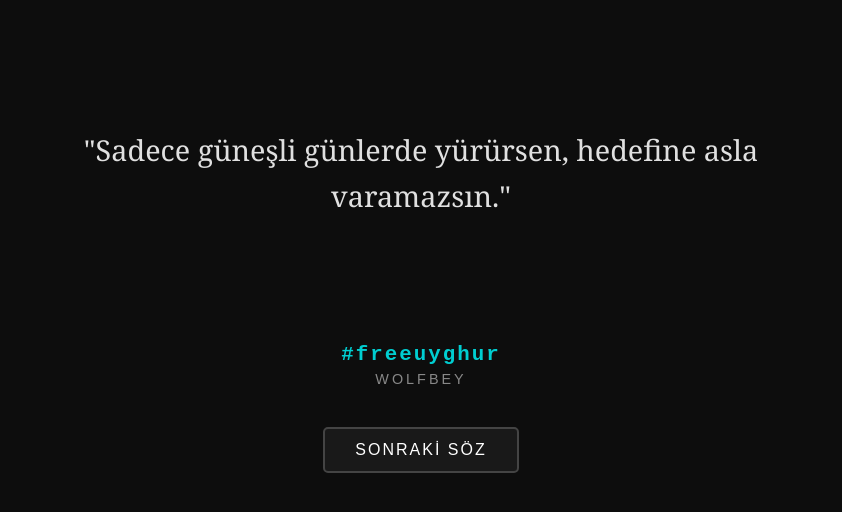
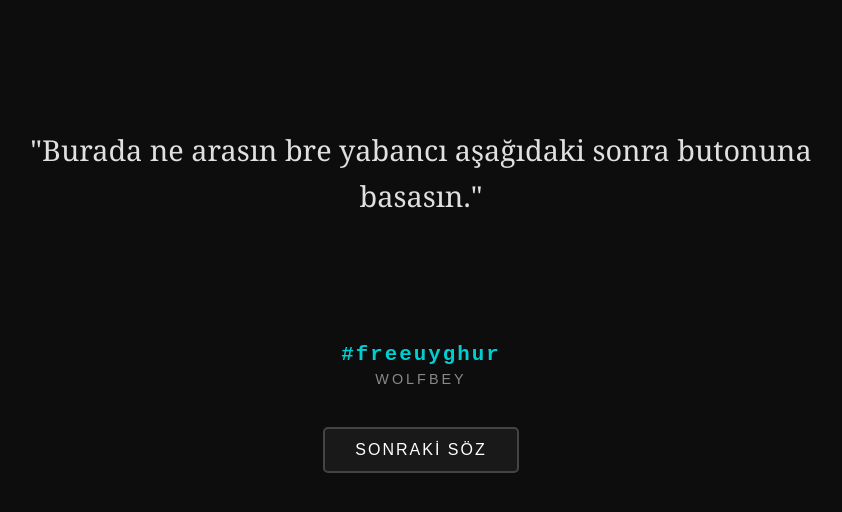
Before and after one commit to WolfBey/wolfbey, a plain HTML site: page index.html in a window 1280 px wide. Shown: the part 152-664 px from the top of the page, without its empty margins (219-1061 px from the left). Drawn offline with Linux system fonts and the light colour scheme.

Commit message:
Update title and quotes in index.html

```diff
--- a/index.html
+++ b/index.html
@@ -3,7 +3,7 @@
 <head>
     <meta charset="UTF-8">
     <meta name="viewport" content="width=device-width, initial-scale=1.0">
-    <title>Sözler - Wolfbey</title>
+    <title>Wolfbey</title>
     <style>
         body, html {
             height: 100%;
@@ -91,9 +91,12 @@
     <script>
         // SÖZ LİSTESİ
         const quotes = [
-            "\"Sadece güneşli günlerde yürürsen, hedefine asla varamazsın.\"",
+            "\"Burada ne arasın bre yabancı aşağıdaki sonra butonuna basasın.\"",
             "Hz. Ömer dedi ki:\n\nÇok gülenin heybeti az olur...\nŞaka yapan halaife alınır...\nBir şeyi çok yapan onunla anılır...\nÇok konuşanın yanlışı çok olur...\nYanlışı çok olanın hayâsı azalır...\nHayâsı az olanın takvâsı az olur...\nTakvâsı az olanın kalbi ölür...",
-            "Buraya yeni sözünü ekleyebilirsin knk..."
+            "Sadece güneşli günlerde yürürsen, hedefine asla varamazsın.",
+            "Eee hala burda mısın",
+            "Buralar sana göre değil git buradan",
+
         ];
 
         let currentIndex = 0;
```
